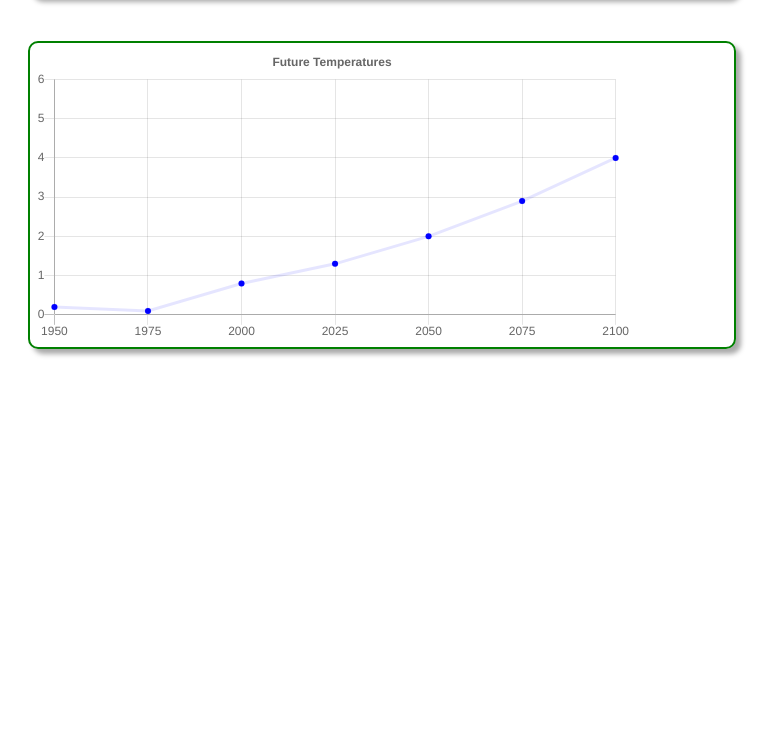
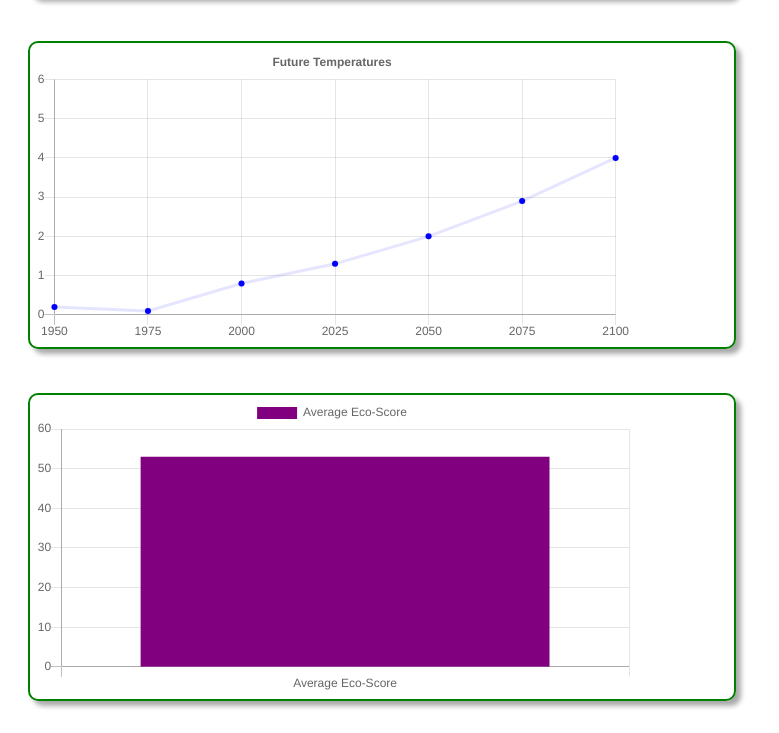
Before and after one commit to Anushka3204/EcoTrack, a plain HTML site: page environmental_dashboard.html in a window 1280 px wide. Shown: the part 691-1424 px from the top of the page, without its empty margins (0-779 px from the left). Before the commit the page ends 1072 px from the top, so only its background shows below. Drawn offline with nearby package versions, Linux system fonts and the light colour scheme.

Commit message:
dashboard.html

```diff
--- a/environmental_dashboard.html
+++ b/environmental_dashboard.html
@@ -7,11 +7,24 @@
     <title>Environmental Dashboard</title>
     <script src="https://cdnjs.cloudflare.com/ajax/libs/Chart.js/2.9.4/Chart.js"></script>
     <style>
-        .main-div >div {
+
+body {
+            /* background-image: url("1.webp"); Replace 'path_to_your_image.jpg' with the actual path to your image */
+            background-color: rgb(255, 255, 255);
+            background-size: cover;
+            background-repeat: no-repeat;
+            background-attachment: fixed;
+            /* Add any additional styles as needed */
+        }
+
+
+        .main-div > div {
             display: inline-block;
             width: 700px;
             max-width: 800px;
+
             margin: 20px;
+            color: rgb(255, 255, 255);
             box-shadow: 5px 5px 5px #aaaaaa;
             border: 2px solid green;
             padding: 2px;
@@ -22,16 +35,18 @@
         .div2,
         .div3 {
             height: 15px;
+            color: aliceblue;
             width: 25px;
             display: inline-block;
             margin: 0px;
         }
-        span{
+
+        span {
             margin-bottom: 10px;
         }
 
         .div1 {
-            background-color: red;
+            background-color: rgb(255, 255, 255);
         }
 
         .div2 {
@@ -55,12 +70,13 @@
         <div>
             <canvas id="myChart3" style="width:100%;max-width:600px"></canvas>
         </div>
-
+        <div>
+            <canvas id="myChart4" style="width:100%;max-width:600px"></canvas>
+        </div>
     </div>
 
-
     <script>
-        var xValues = ["Erope", "United States", "China", "India", "Rest of the World"];
+        var xValues = ["Europe", "United States", "China", "India", "Rest of the World"];
         var yValues = [32, 24, 27, 17, 4];
         var barColors = "green";
 
@@ -81,8 +97,6 @@
                 }
             }
         });
-
-
 
         var xValues = ["Electricity and Heat Production", "Agriculture, Forestry and other land use ", "Buildings", "Transportation", "Industry", "Other Energy"];
         var yValues = [25, 24, 6, 14, 21, 10];
@@ -111,7 +125,7 @@
             }
         });
 
-        var xValues = [1950,1975,2000,2025, 2050,2075, 2100];
+        var xValues = [1950, 1975, 2000, 2025, 2050, 2075, 2100];
         var yValues = [0.2, 0.1, 0.8, 1.3, 2, 2.9, 4];
 
         new Chart("myChart3", {
@@ -129,7 +143,7 @@
             options: {
                 legend: { display: false },
                 scales: {
-                    yAxes: [{ ticks: { min:0, max:6 } }],
+                    yAxes: [{ ticks: { min: 0, max: 6 } }],
                 },
                 title: {
                     display: true,
@@ -138,7 +152,36 @@
             }
         });
 
+        function updateChart(score) {
+            var ctx = document.getElementById('myChart4').getContext('2d');
+            var myChart = new Chart(ctx, {
+                type: 'bar',
+                data: {
+                    labels: ['Average Eco-Score'],
+                    datasets: [{
+                        label: 'Average Eco-Score',
+                        data: [score],
+                        backgroundColor: 'purple'
+                    }]
+                },
+                options: {
+                    scales: {
+                        yAxes: [{
+                            ticks: {
+                                beginAtZero: true
+                            }
+                        }]
+                    }
+                }
+            });
+        }
 
+        // Example usage
+        //updateChart(50); // Pass the eco-score as the argument
+
+        // Update chart with the calculated ecoscore from the JavaScript code
+        let totalPoints = 53; // Example total points calculation
+        updateChart(totalPoints);
     </script>
 
 </body>
```
